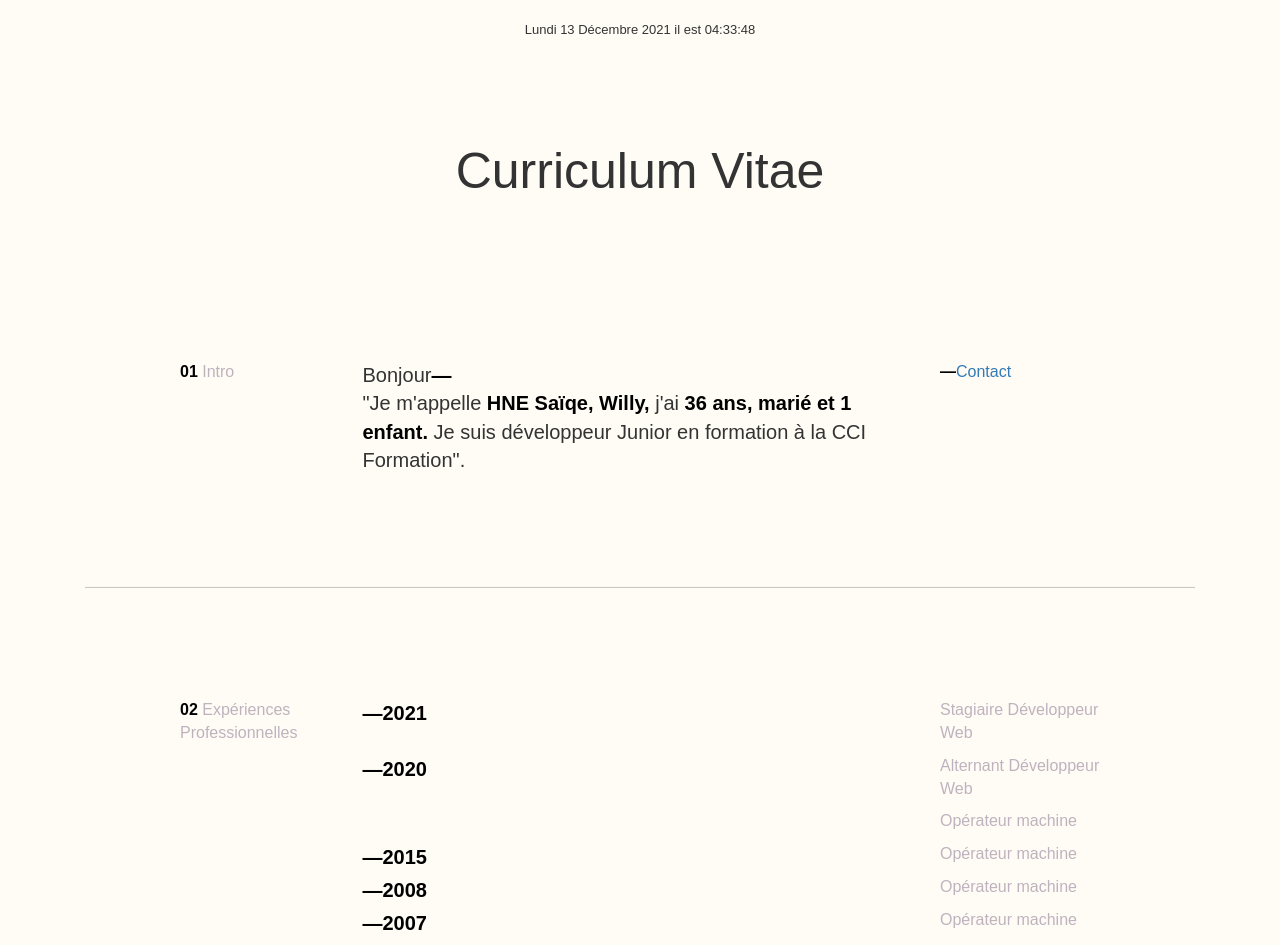
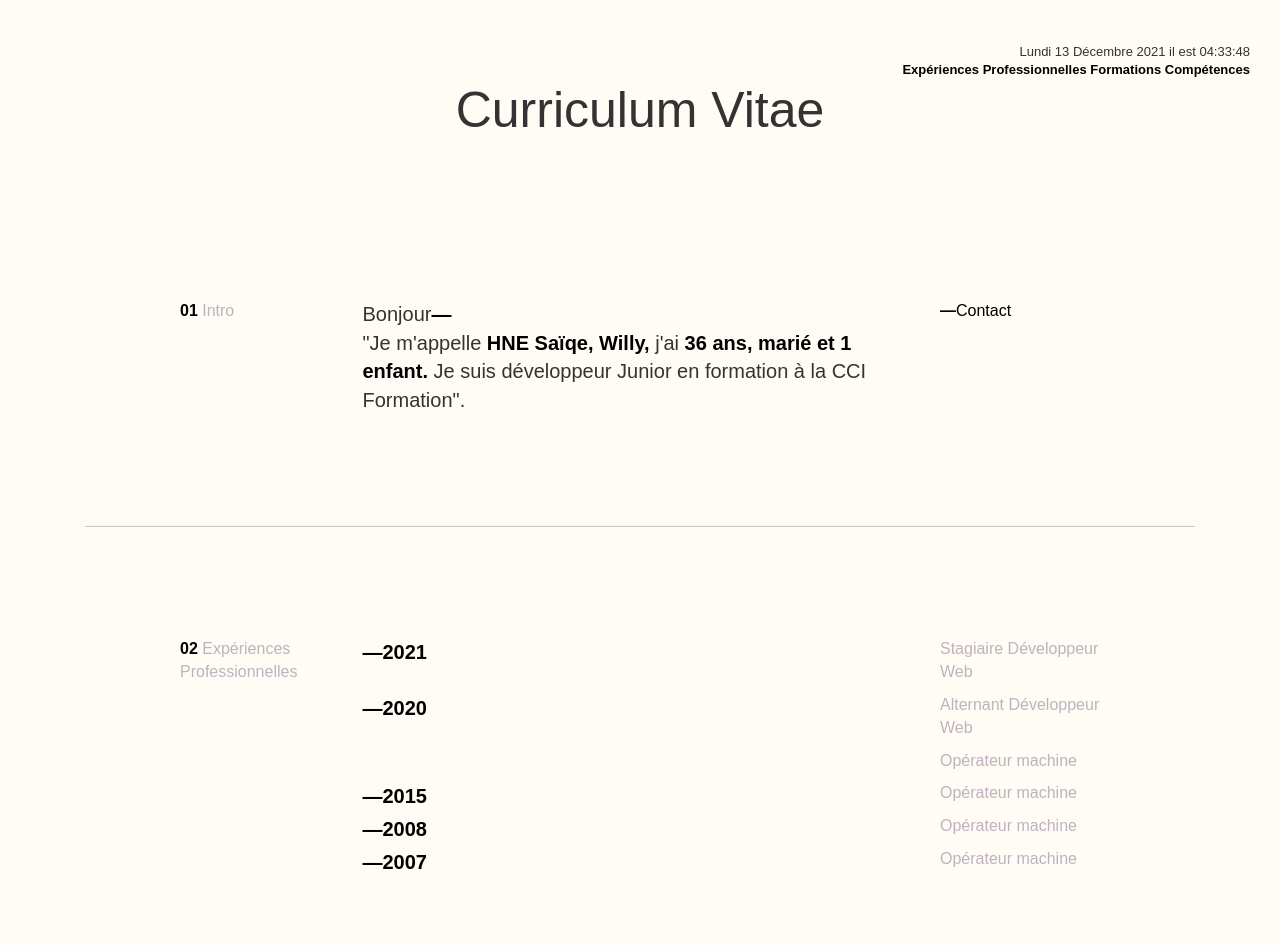
Before and after one commit to hnesaiqe/portefolio, a plain HTML site: page index.html in a window 1280 px wide. Shown: the top 945 px of the page. Drawn offline with nearby package versions, Linux system fonts and the light colour scheme; a web font is replaced by a local one.

Commit message:
navbar fixed-top

```diff
--- a/index.html
+++ b/index.html
@@ -9,7 +9,6 @@
     <meta name="viewport" content="width=device-width, initial-scale=1.0">
     <title>Portfolio Saiqe HNE</title>
 
-
     <script src="https://ajax.googleapis.com/ajax/libs/jquery/3.5.1/jquery.min.js"></script>
     <link href="https://cdn.jsdelivr.net/npm/bootstrap@5.0.0-beta1/dist/css/bootstrap.min.css" rel="stylesheet"
         integrity="sha384-giJF6kkoqNQ00vy+HMDP7azOuL0xtbfIcaT9wjKHr8RbDVddVHyTfAAsrekwKmP1" crossorigin="anonymous">
@@ -17,7 +16,9 @@
     <link rel="stylesheet" href="https://maxcdn.bootstrapcdn.com/bootstrap/3.4.1/css/bootstrap.min.css">
 
 
-    <link rel="stylesheet" href="https://cdnjs.cloudflare.com/ajax/libs/font-awesome/5.15.2/css/all.min.css" integrity="sha512-HK5fgLBL+xu6dm/Ii3z4xhlSUyZgTT9tuc/hSrtw6uzJOvgRr2a9jyxxT1ely+B+xFAmJKVSTbpM/CuL7qxO8w==" crossorigin="anonymous" />
+    <link rel="stylesheet" href="https://cdnjs.cloudflare.com/ajax/libs/font-awesome/5.15.2/css/all.min.css"
+        integrity="sha512-HK5fgLBL+xu6dm/Ii3z4xhlSUyZgTT9tuc/hSrtw6uzJOvgRr2a9jyxxT1ely+B+xFAmJKVSTbpM/CuL7qxO8w=="
+        crossorigin="anonymous" />
 
     <script src='http://cdnjs.cloudflare.com/ajax/libs/jquery/2.1.3/jquery.min.js'></script>
     <script src="https://maxcdn.bootstrapcdn.com/bootstrap/3.4.1/js/bootstrap.min.js"></script>
@@ -31,8 +32,13 @@
 
     <div class="container">
         <header>
-            <div class="naveDate bg-grey text-center py-3">
+            <div class="naveDate bg-grey text-end p-5 fixed-top">
                 <span id="date_heure"></span>
+                <div id="navbar" class="fw-bold">
+                    <a href="#experience">Expériences Professionnelles</a>
+                    <a href="#training">Formations</a>
+                    <a href="#skill">Compétences</a>
+                </div>
             </div>
         </header>
 
@@ -74,13 +80,13 @@
                         <div class="contact-dash"><strong>&mdash;</strong></div>
                         <div class="contact" id="contact">
                             <a href="#" data-toggle="popover" title="Contact"
-                                data-content="82-76-29 saiqe.hne@gmail.com" data-placement="top">Contact</a>
+                                data-content="82-76-29 saiqe.hne@gmail.com" data-placement="bottom">Contact</a>
                         </div>
                     </div>
                 </div>
             </div>
         </div>
-        <hr>
+        <hr id="experience">
 
         <!-- Expériences Pro -->
 
@@ -231,7 +237,7 @@
                 </div>
             </div>
         </div>
-        <hr>
+        <hr id="training">
 
         <!-- Formations -->
 
@@ -297,7 +303,7 @@
                 </div>
             </div>
         </div>
-        <hr>
+        <hr id="skill">
 
         <!-- Compétence -->
 
--- a/style.css
+++ b/style.css
@@ -8,7 +8,9 @@ body {
     height: 20px;
     width: 20px;
 } */
-
+a {
+    color: black;
+}
 strong {
     color: rgb(0, 0, 0);
 }
```
